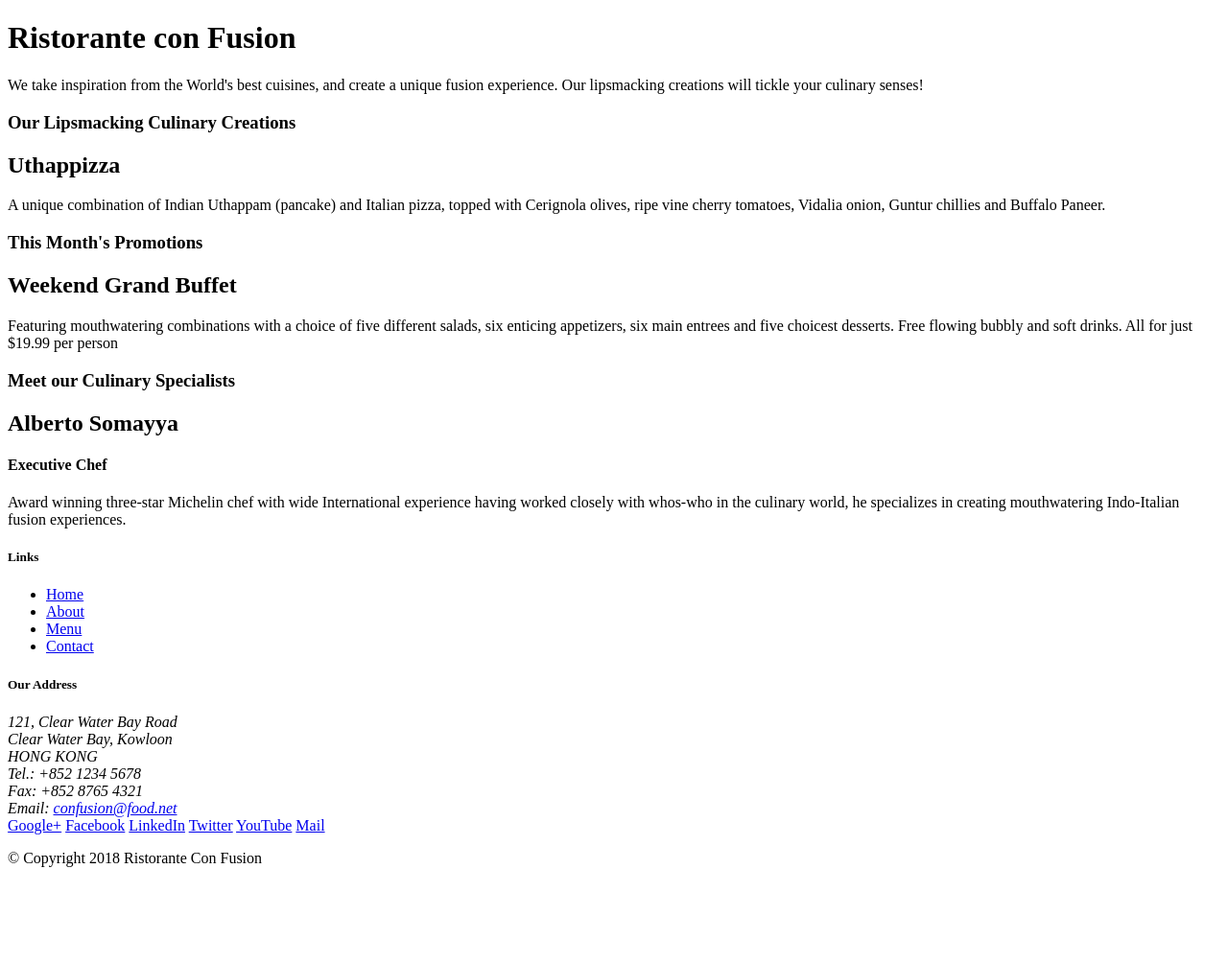
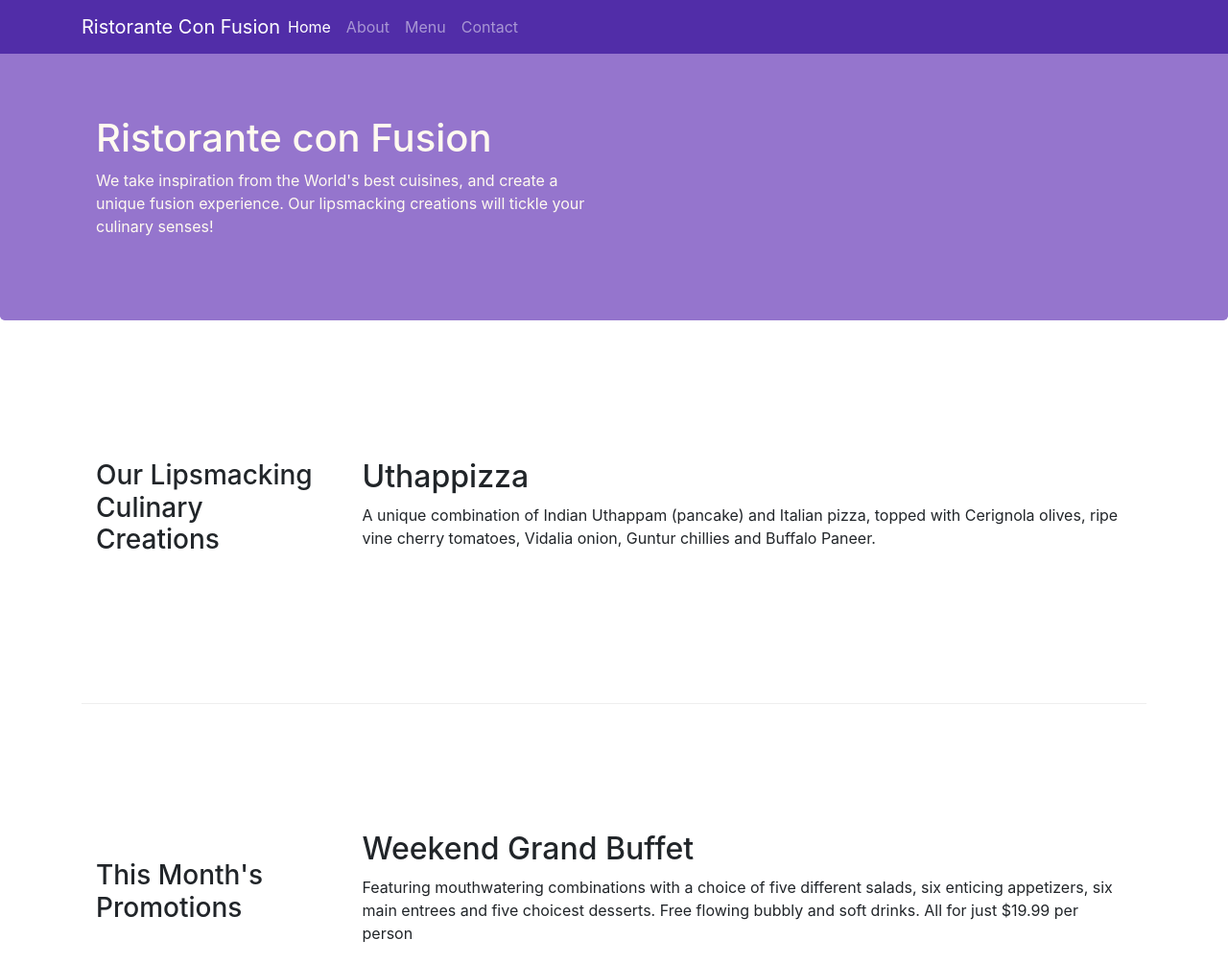
Before and after one commit to amanS2206/simple-restaurant-website, a website: page index.html in a window 1280 px wide. Shown: the top 1004 px of the page at 96% size. Before the commit the page ends 920 px from the top, so only its background shows below. Drawn offline with nearby package versions, Linux system fonts and the light colour scheme.

Commit message:
include navbar

```diff
--- /dev/null
+++ b/css/style.css
@@ -0,0 +1,40 @@
+.row-header{
+    margin: 0px auto;
+    padding: 0px auto;
+}
+
+.row-content{
+    margin: 0px auto;
+    padding: 50px 0px 50px 0px;
+    border-bottom: 1px ridge;
+    min-height: 400px;
+}
+
+.footer{
+    background-color: #D1C4E9;
+    margin: 0px auto;
+    padding: 20px 0px 20px 0px;
+}
+
+.jumbotron{
+    padding: 70px 30px 70px 30px;
+    margin: 0px auto;
+    background-color: #9575CD;
+    color: floralwhite;
+
+}
+
+.address{
+    font-size: 80%;
+    margin: 0px;
+    color:#0f0f0f;
+}
+
+body{
+    padding: 50px 0px 0px 0px;
+    z-index: 0;
+}
+
+.navbar-dark{
+    background: #512DA8;
+}
--- /dev/null
+++ b/css/style1.css
@@ -0,0 +1,37 @@
+.footer{
+    background-color: #D1C4E9;
+    margin: 0px auto;
+    padding: 20px 0px 20px 0px;
+}
+.row-header{
+    margin: 0px auto;
+    padding: 0px auto;
+    text-align: left;
+}
+.jumbotron{
+
+    text-align: left;
+    background-color: #9575CD;
+    color: floralwhite;
+
+}
+
+.history{
+    margin-left: 25px;
+    padding: 40px 0px 40px 0px;
+    border-bottom: 1px ridge;
+    min-height: 400px;
+}
+
+.content{
+
+    margin-bottom: 50px;
+}
+body{
+    padding: 50px 0px 0px 0px;
+    z-index: 0;
+}
+
+.navbar-dark{
+    background: #512DA8;
+}
--- a/index.html
+++ b/index.html
@@ -2,71 +2,101 @@
 <html lang="en">
 
 <head>
+    <!-- Required meta tags always come first -->
+    <meta charset="utf-8">
+    <meta name="viewport" content="width=device-width, initial-scale=1, shrink-to-fit=no">
+    <meta http-equiv="x-ua-compatible" content="ie=edge">
+
+    <!-- Bootstrap CSS -->
+    <link rel="stylesheet" href="node_modules/bootstrap/dist/css/bootstrap.min.css">
+    <link rel="stylesheet" href="css/style.css">
     <title>Ristorante Con Fusion</title>
 </head>
 
 <body>
+    <nav class="navbar navbar-dark navbar-expand-sm fixed-top">
+        <div class="container">
+            <button class="navbar-toggler" type="button" data-toggle="collapse" data-target="#Navbar">
+                <span class="navbar-toggler-icone"></span>
+            </button>
+            <a class="navbar-brand mr-auto" href="#">Ristorante Con Fusion</a>
+            <div class="collapse navbar-collapse" id="Navbar">
+                <ul class="navbar-nav mr-auto">
+                    <li class="nav-item active"><a class="nav-link" href="#">Home</a></li>
+                    <li class="nav-item"><a class="nav-link" href="./aboutus.html">About</a></li>
+                    <li class="nav-item"><a class="nav-link" href="#">Menu</a></li>
+                    <li class="nav-item"><a class="nav-link" href="#">Contact</a></li>
+                </ul>
+            </div>
+        </div>
+    </nav>
 
-    <header>
-        <div>
-            <div>
-                <div>
+    <header class="jumbotron">
+        <div class="container">
+            <div class="row row-header">
+                <div class="col-12 col-sm-6">
                     <h1>Ristorante con Fusion</h1>
-                    <p>We take inspiration from the World's best cuisines, and create a unique fusion experience. Our lipsmacking creations will tickle your culinary senses!</p>
+                    <p>We take inspiration from the World's best cuisines, and create a unique fusion experience. Our
+                        lipsmacking creations will tickle your culinary senses!</p>
                 </div>
-                <div>
+                <div class="col-12 col-sm">
                 </div>
             </div>
         </div>
     </header>
 
-    <div>
-        <div>
-            <div>
+    <div class="container">
+        <div class="row row-content align-items-center">
+            <div class="col-12 col-sm-4 col-md-3">
                 <h3>Our Lipsmacking Culinary Creations</h3>
             </div>
-            <div>
+            <div class="col col-sm col-md">
                 <h2>Uthappizza</h2>
-                <p>A unique combination of Indian Uthappam (pancake) and Italian pizza, topped with Cerignola olives, ripe vine cherry tomatoes, Vidalia onion, Guntur chillies and Buffalo Paneer.</p>
+                <p>A unique combination of Indian Uthappam (pancake) and Italian pizza, topped with Cerignola olives,
+                    ripe vine cherry tomatoes, Vidalia onion, Guntur chillies and Buffalo Paneer.</p>
             </div>
         </div>
 
 
-        <div>
-            <div>
+        <div class="row row-content align-items-center">
+            <div class="col-12 col-sm-4 col-md-3">
                 <h3>This Month's Promotions</h3>
             </div>
-            <div>
+            <div class="col col-sm col-md">
                 <h2>Weekend Grand Buffet</h2>
-                <p>Featuring mouthwatering combinations with a choice of five different salads, six enticing appetizers, six main entrees and five choicest desserts. Free flowing bubbly and soft drinks. All for just $19.99 per person </p>
+                <p>Featuring mouthwatering combinations with a choice of five different salads, six enticing appetizers,
+                    six main entrees and five choicest desserts. Free flowing bubbly and soft drinks. All for just
+                    $19.99 per person </p>
             </div>
         </div>
 
-        <div>
-            <div>
+        <div class="row row-content align-items-center">
+            <div class="col-12 col-sm-4 col-md-3">
                 <h3>Meet our Culinary Specialists</h3>
             </div>
-            <div>
+            <div class="col col-sm col-md">
                 <h2>Alberto Somayya</h2>
                 <h4>Executive Chef</h4>
-                <p>Award winning three-star Michelin chef with wide International experience having worked closely with whos-who in the culinary world, he specializes in creating mouthwatering Indo-Italian fusion experiences. </p>
+                <p>Award winning three-star Michelin chef with wide International experience having worked closely with
+                    whos-who in the culinary world, he specializes in creating mouthwatering Indo-Italian fusion
+                    experiences. </p>
             </div>
         </div>
     </div>
 
-    <footer>
-        <div>
-            <div>
-                <div>
+    <footer class="footer">
+        <div class="container">
+            <div class="row">
+                <div class="col-4 offset-1 col-sm-2">
                     <h5>Links</h5>
-                    <ul>
+                    <ul class="list-unstyled">
                         <li><a href="#">Home</a></li>
-                        <li><a href="#">About</a></li>
+                        <li><a href="./aboutus.html">About</a></li>
                         <li><a href="#">Menu</a></li>
                         <li><a href="#">Contact</a></li>
                     </ul>
                 </div>
-                <div>
+                <div class="col-7 col-sm-5">
                     <h5>Our Address</h5>
                     <address>
                         121, Clear Water Bay Road<br>
@@ -77,8 +107,8 @@
                         Email: <a href="mailto:confusion@food.net">confusion@food.net</a>
                     </address>
                 </div>
-                <div>
-                    <div>
+                <div class="col-12 col-sm-4 align-self-center">
+                    <div class="text-center">
                         <a href="http://google.com/+">Google+</a>
                         <a href="http://www.facebook.com/profile.php?id=">Facebook</a>
                         <a href="http://www.linkedin.com/in/">LinkedIn</a>
@@ -88,14 +118,17 @@
                     </div>
                 </div>
             </div>
-           <div>
-                <div>
+            <div class="row justify-content-center">
+                <div class="col-auto">
                     <p>© Copyright 2018 Ristorante Con Fusion</p>
                 </div>
             </div>
         </div>
     </footer>
-
+    <!-- jQuery first, then Popper.js, then Bootstrap JS. -->
+    <script src="node_modules/jquery/dist/jquery.slim.min.js"></script>
+    <script src="node_modules/popper.js/dist/umd/popper.min.js"></script>
+    <script src="node_modules/bootstrap/dist/js/bootstrap.min.js"></script>
 </body>
 
 </html>
--- a/package.json
+++ b/package.json
@@ -12,5 +12,10 @@
   "license": "ISC",
   "devDependencies": {
     "lite-server": "^2.3.0"
+  },
+  "dependencies": {
+    "bootstrap": "^4.5.0",
+    "jquery": "^3.5.1",
+    "popper.js": "^1.16.1"
   }
 }
```
Also changed, not shown: aboutus.html (added, +156 -0 lines), 1 other file. Lines whose indentation alone changed are shown as unchanged.
